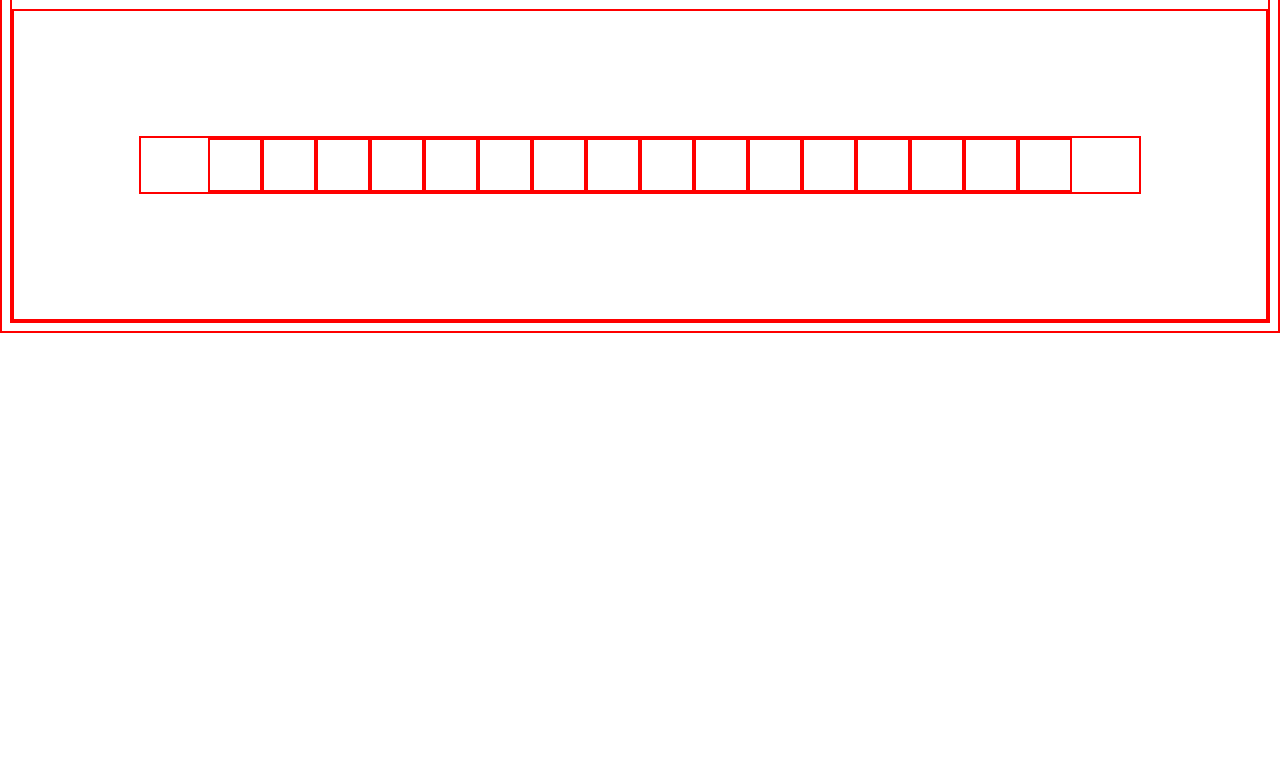
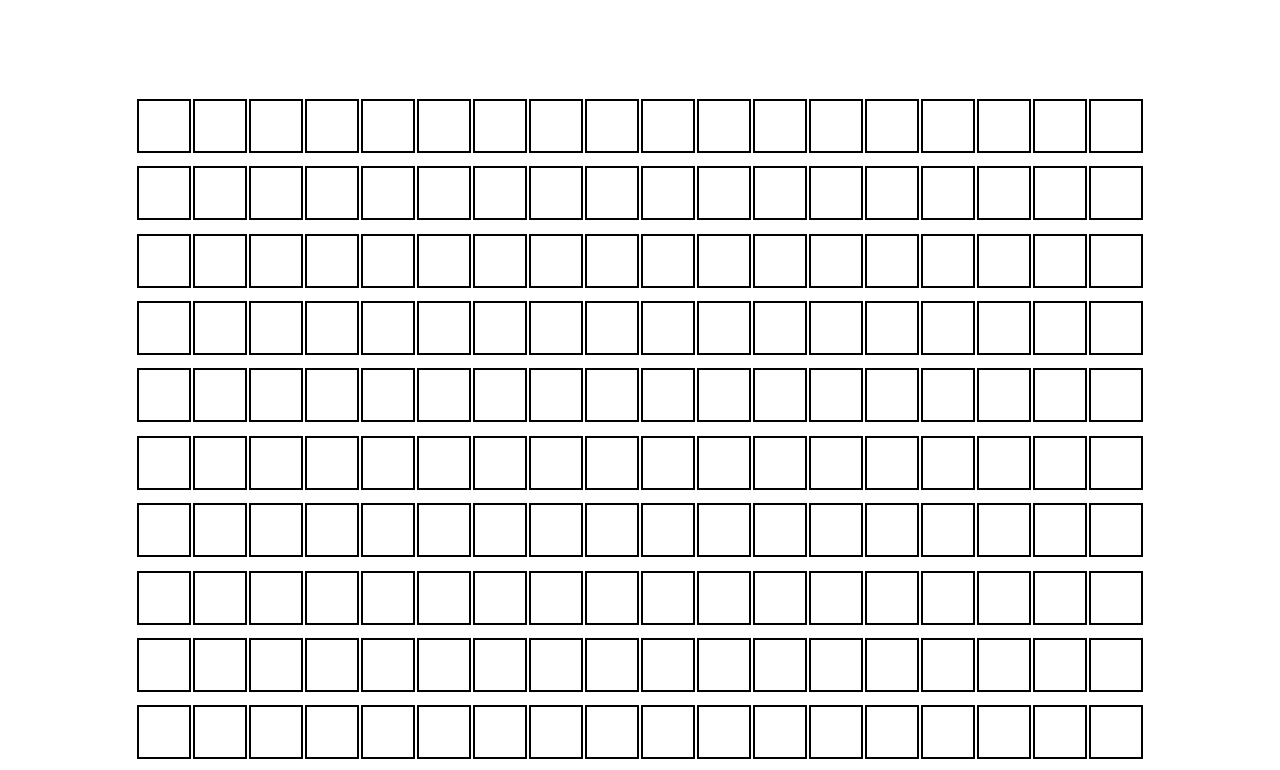
Before and after one commit to CyprianESPI/odin-eas, a plain HTML site: page index.html in a window 1280 px wide. Shown: the part 87-857 px from the top of the page. Before the commit the page ends 800 px from the top, so only its background shows below. Drawn offline with Linux system fonts and the light colour scheme.

Commit message:
Update board display

```diff
--- a/index.js
+++ b/index.js
@@ -10,14 +10,15 @@ const SHADES = ["#ffffff", "#bfbfbf", "#7f7f7f", "#404040", "#000000"];
 main();
 
 function main() {
-    fillBoard(16)
+    fillBoard(16 * 16)
 }
 
 function createSquare() {
     Squares.push(new Square());
     var div = document.createElement("div");
-
-    div.style.width = "50px"
+    div.style.margin = "1px";
+    div.style.border = "2px solid black";
+    div.style.width = "50px";
     div.style.height = "50px";
     div.style.background = "white";
     div.id = (Squares.length - 1).toString();
--- a/styles.css
+++ b/styles.css
@@ -1,10 +1,13 @@
+/*
 * {
     border: 2px solid red;
 }
+*/
 
 .board {
     display: flex;
     justify-content: center;
     flex-wrap: wrap;
     margin: 10%;
+    aspect-ratio: 1 / 1;
 }
```
